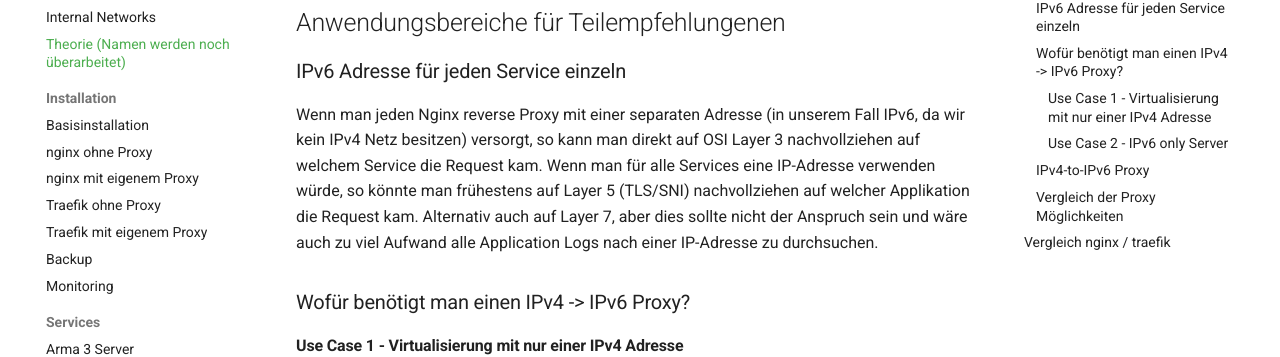
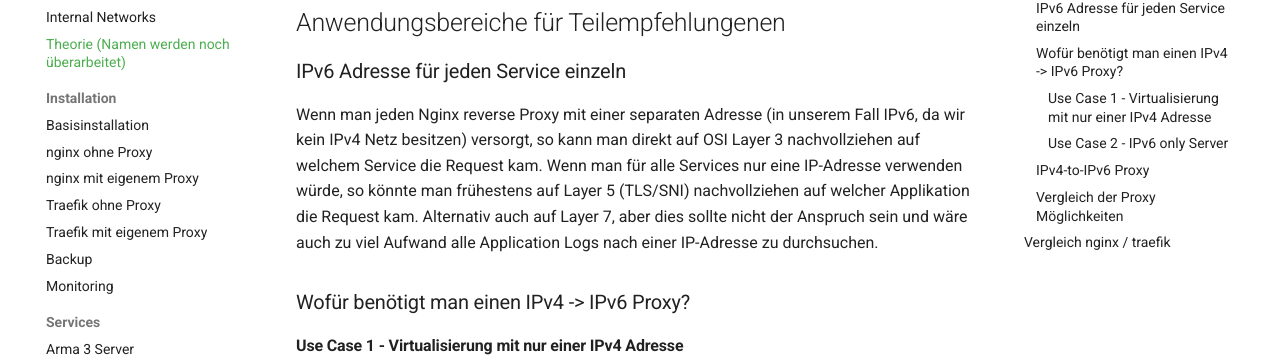
Before and after one commit to felbinger/AdminGuide, an MkDocs documentation site: the page built from docs/30_theorie.md, in a window 1280 px wide and 900 px high. Shown: the part 175-532 px from the top of the window. Built offline with MkDocs 1.6.1 and Material for MkDocs 9.7.7, drawn with Linux system fonts in a browser that asks for light colours; comment, search, counter and statistics services are not loaded; part of the change alters nothing that is shown.

```diff
--- a/docs/30_theorie.md
+++ b/docs/30_theorie.md
@@ -5,7 +5,7 @@
 ### IPv6 Adresse für jeden Service einzeln
 Wenn man jeden Nginx reverse Proxy mit einer separaten Adresse (in unserem Fall IPv6, da wir kein IPv4 Netz besitzen)
 versorgt, so kann man direkt auf OSI Layer 3 nachvollziehen auf welchem Service die Request kam. Wenn man für alle
-Services eine IP-Adresse verwenden würde, so könnte man frühestens auf Layer 5 (TLS/SNI) nachvollziehen auf welcher
+Services nur eine IP-Adresse verwenden würde, so könnte man frühestens auf Layer 5 (TLS/SNI) nachvollziehen auf welcher
 Applikation die Request kam. Alternativ auch auf Layer 7, aber dies sollte nicht der Anspruch sein und wäre auch zu viel
 Aufwand alle Application Logs nach einer IP-Adresse zu durchsuchen.
 
@@ -42,12 +42,12 @@ zwei Webserver laufen, so muss man sich fragen wie man damit umgeht.
 
 
 #### Use Case 2 - IPv6 only Server
-Man stelle sich vor, dass man ganz viele Server hat. Um Kosten zu sparen gibt man jedem Server nur ein IPv6 Netz und keine IPv4 Adresse. So braucht man nur einen zentralen IPv4->IPv6 Proxy um die Erreichbarkeit der Server über IPv4 sicher zu stellen.
-
+Man stelle sich vor, dass man ganz viele Server hat. Um Kosten zu sparen gibt man jedem Server nur ein IPv6 Netz
+und keine IPv4 Adresse. So braucht man nur einen zentralen IPv4->IPv6 Proxy um die Erreichbarkeit der Server über IPv4
+sicher zu stellen.
 
 
 ### IPv4-to-IPv6 Proxy
-
 Dieser einfache IPv4-to-IPv6 Proxy unterstützt in seiner ersten Version lediglich HTTP Verbindungen auf Port 80 und TLS
 Verbindungen auf Port 443. Eine Anpassung dieser Konfiguration um einige anderen Protokolle (SMTPs, IMAPs, POP3s) welche
 TLS verwenden zu unterstützten ist denkbar.
@@ -117,24 +117,5 @@ Abhängigkeit zu anderen Systemen.
 Sofern der Cloudserver über keine eigene IPv4 Adresse oder keine eigenen IPv6 Adressen verfügt, sollte ein Proxy
 vorgeschaltet werden, um den Nutzern, die keine IPv4/IPv6 Adresse verfügen, den Zugriff zu ermöglichen.
 
-[//]: # (TODO: Cloudflare soll raus, oder?!)
-[//]: # ()
-[//]: # (Wird Cloudflare Proxy verwendet erkauft man sich neben der Erreichbarkeit diverse Vorteile &#40;DDoS Protection,)
-
-[//]: # ([Web Application Firewall]&#40;https://developers.cloudflare.com/waf/managed-rules/&#41;,)
-
-[//]: # ([Page Rules]&#40;https://www.cloudflare.com/features-page-rules/&#41;&#41;.)
-
-[//]: # (Jedoch sollte man einige Details beachten, bevor man sich auf Cloudflare festlegt.)
-
-[//]: # (Der Datenverkehr der Nutzer liegt bei Cloudflare unverschlüsselt vor, da diese die)
-
-[//]: # (TLS Pakete terminieren. In der kostenfreien Version von Cloudflare Proxy können)
-
-[//]: # (des Weiteren keine gestackten Subdomains &#40;`sub.sub.domain.de`&#41; eingerichtet werden,)
-
-[//]: # (da dafür kein TLS Zertifikat angefordert werden kann.)
-
-
 
 ## Vergleich nginx / traefik
```
